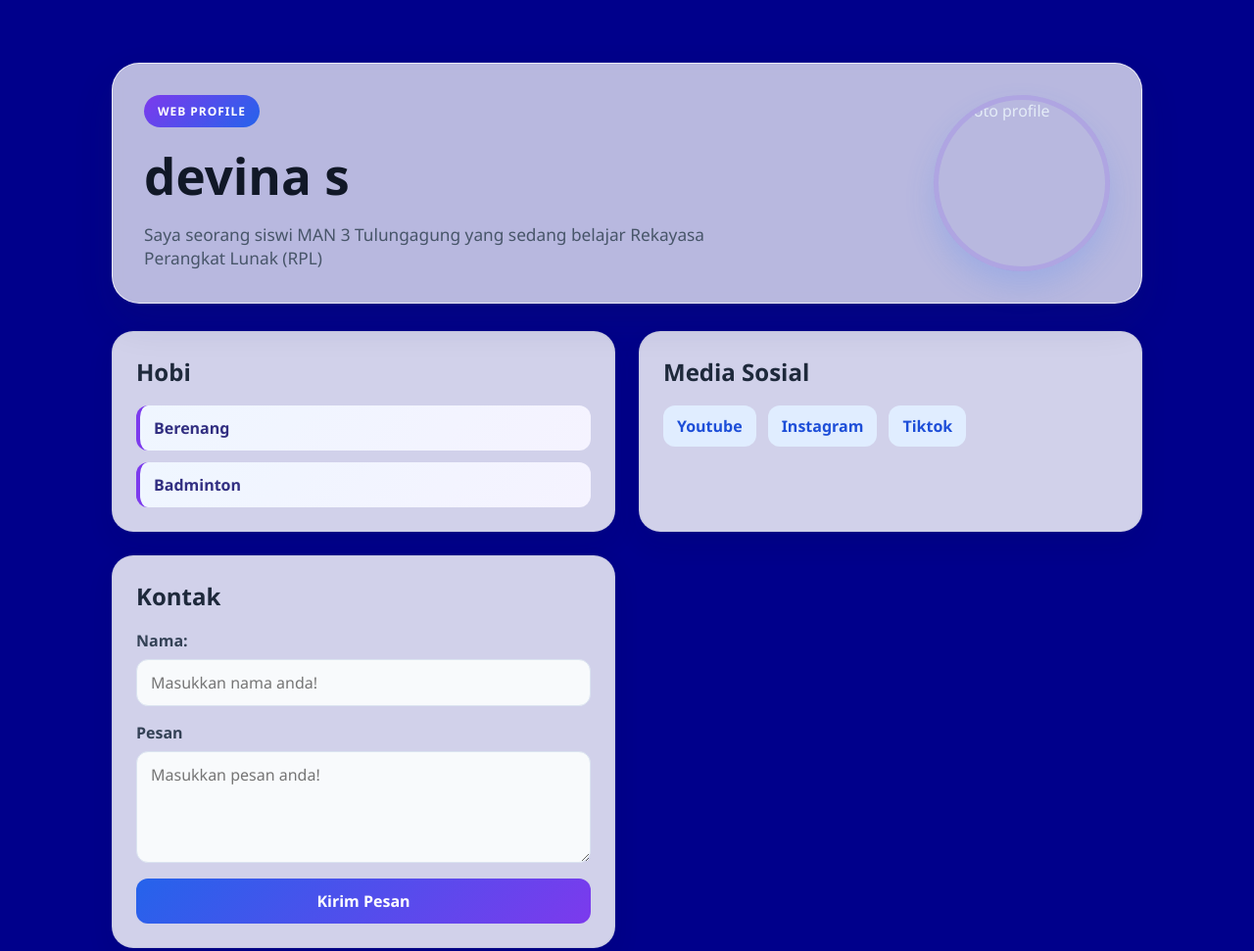
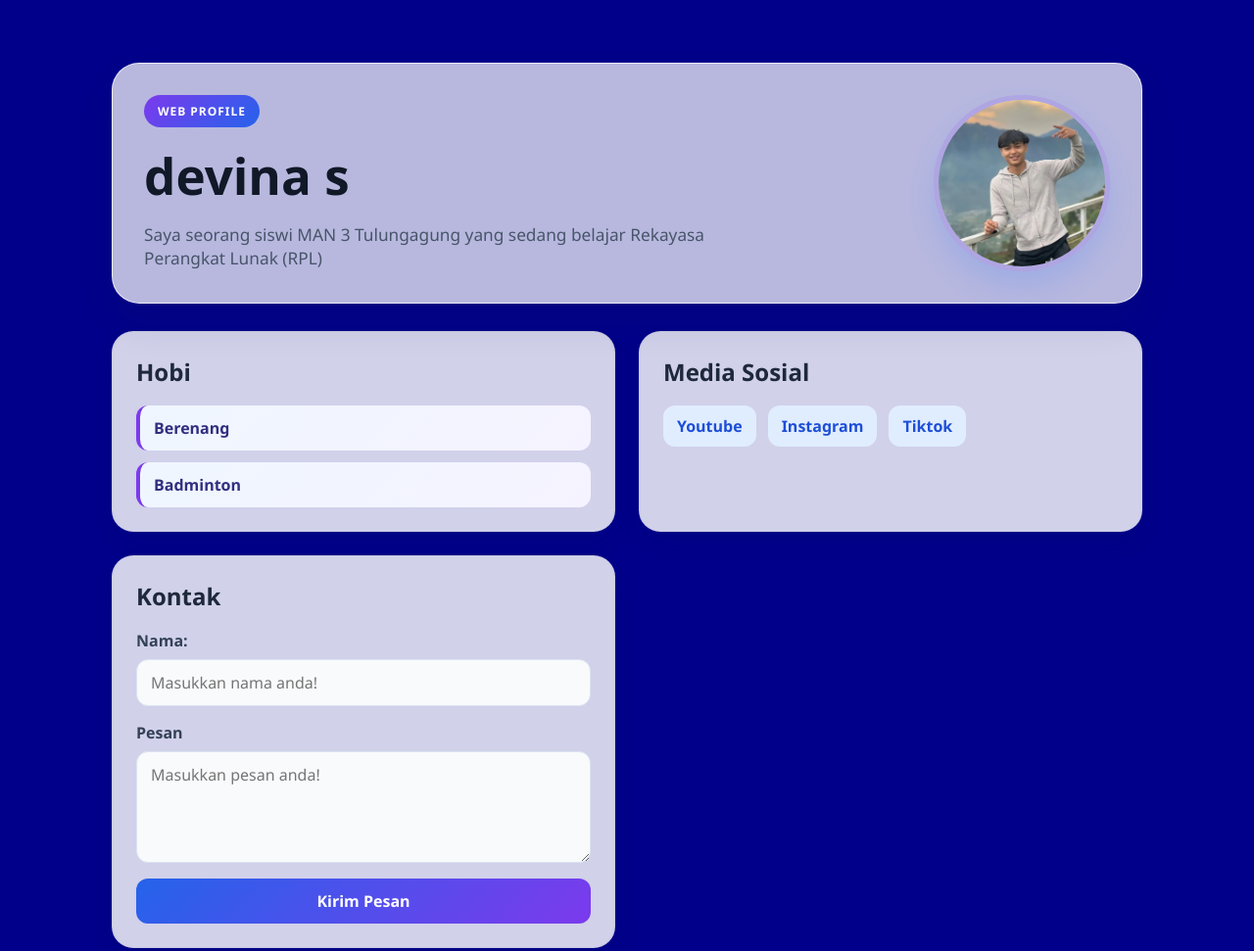
Before and after one commit to feliciadefina68-lgtm/profil, a plain HTML site: page index.html in a window 1280 px wide. Shown: the top 971 px of the page at 98% size. Drawn offline with Linux system fonts and the light colour scheme.

Commit message:
Update index.html

```diff
--- a/index.html
+++ b/index.html
@@ -17,7 +17,7 @@
           Perangkat Lunak (RPL)
         </p>
       </div>
-      <img class="profile-photo" src="profile.jpeg" alt="photo profile" />
+      <img class="profile-photo" src="najib.webp" alt="photo profile" />
     </header>
 
     <main class="content-grid">
```
